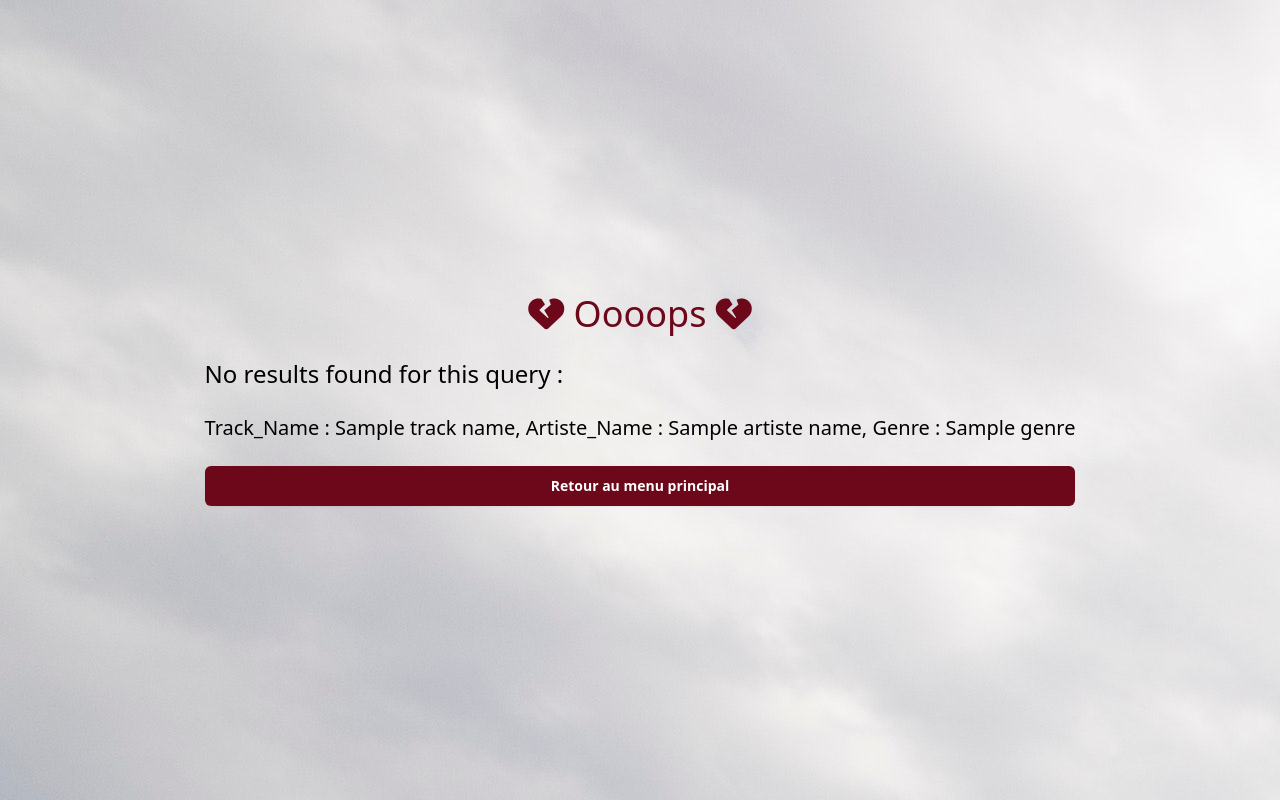
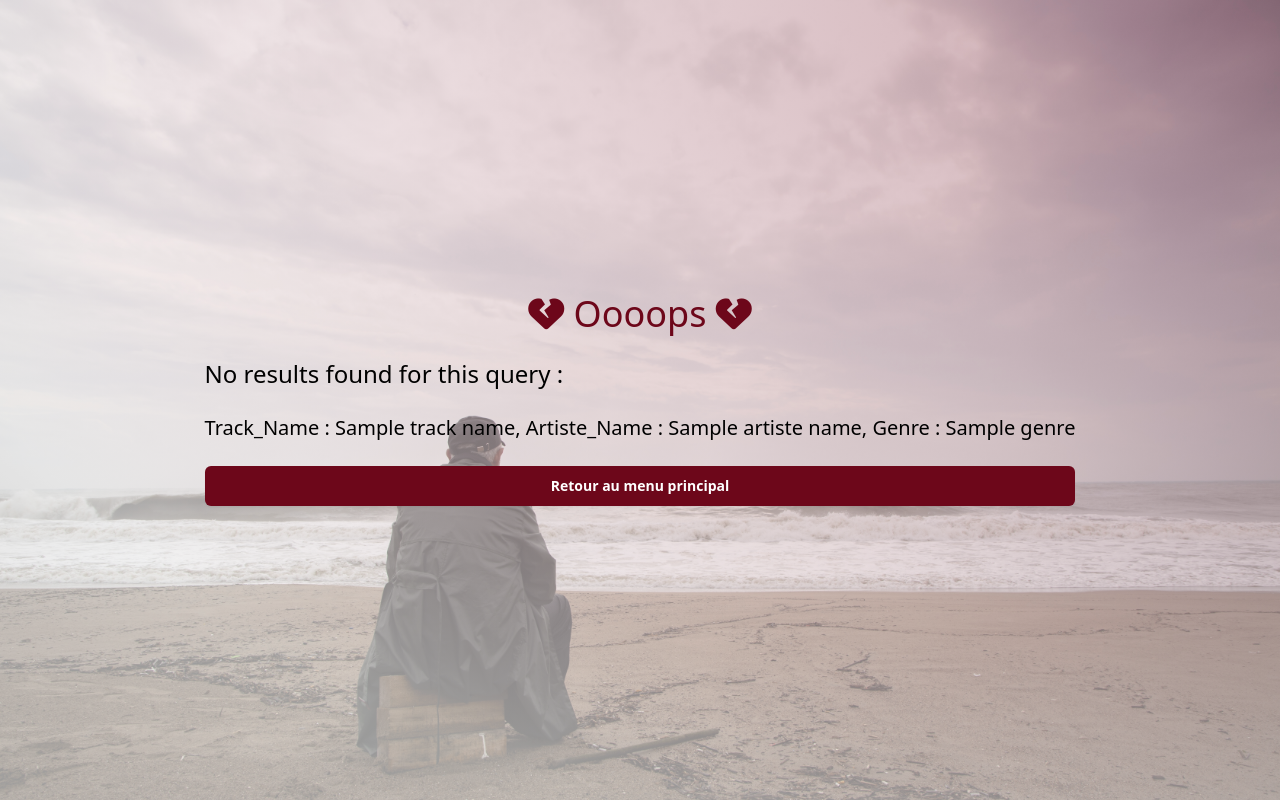
Before and after one commit to StevenDelval/Projet-_r-capitulatif-Machine_Learning, a Django app: template recap_django/base/templates/result_with_no_text.html in a window 1280 px wide. Run offline with Django 4.2, Linux system fonts and the light colour scheme; the template is opened without the code that fills it: most values are stand-ins (such as "Sample title", 1, 10 or a date in 2020); some libraries are stand-ins or nearby versions.

Commit message:
style: :art: Not found

```diff
--- a/recap_django/base/templates/result_with_no_text.html
+++ b/recap_django/base/templates/result_with_no_text.html
@@ -26,7 +26,8 @@
   <style>
     body{
       display:flex;
-      background-image:url("{% static 'base/images/pexels-engin-akyurt-3368246.jpg'%}");
+      background-image:radial-gradient(ellipse farthest-corner at top right, rgba(109,7,26,0.35) 0%, rgba(255,255,255,0.60) 80%),url("{% static 'base/images/pexels-engin-akyurt-3368246.jpg'%}");
+      background-size: cover;
       background-attachment: fixed;
       background-repeat: no-repeat;
     }
```
